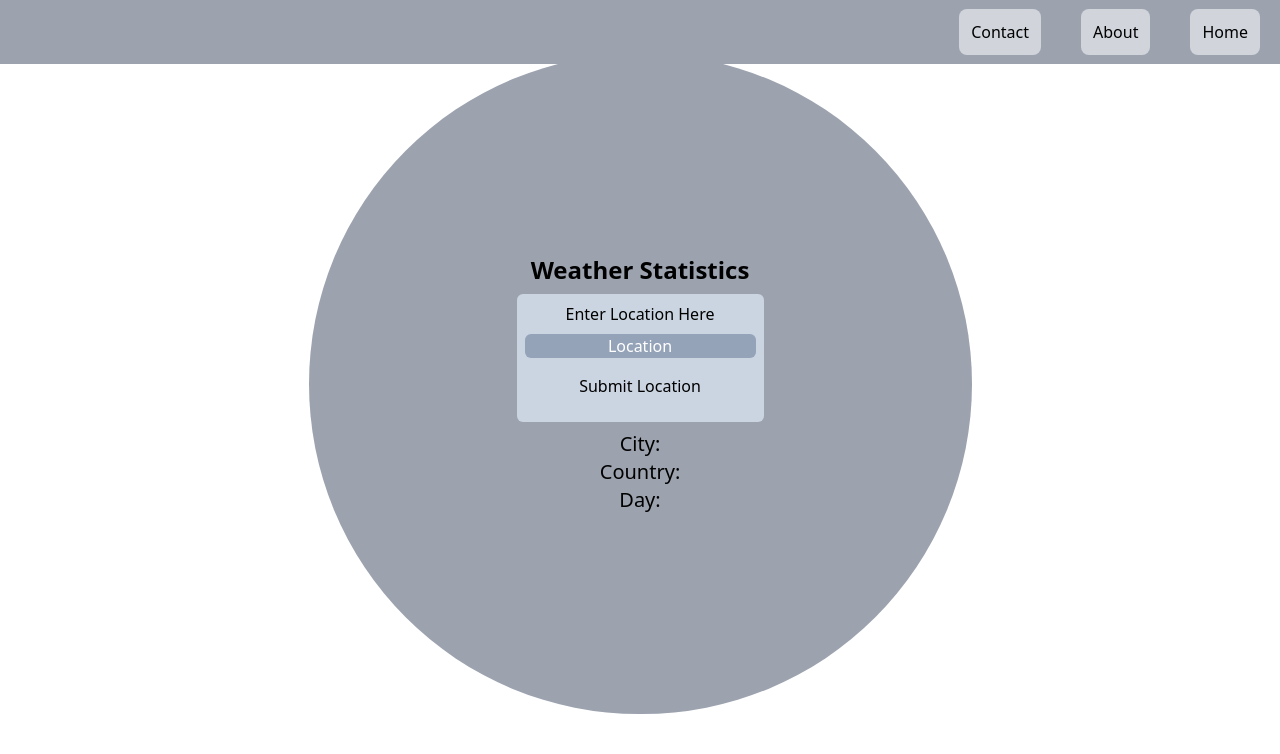
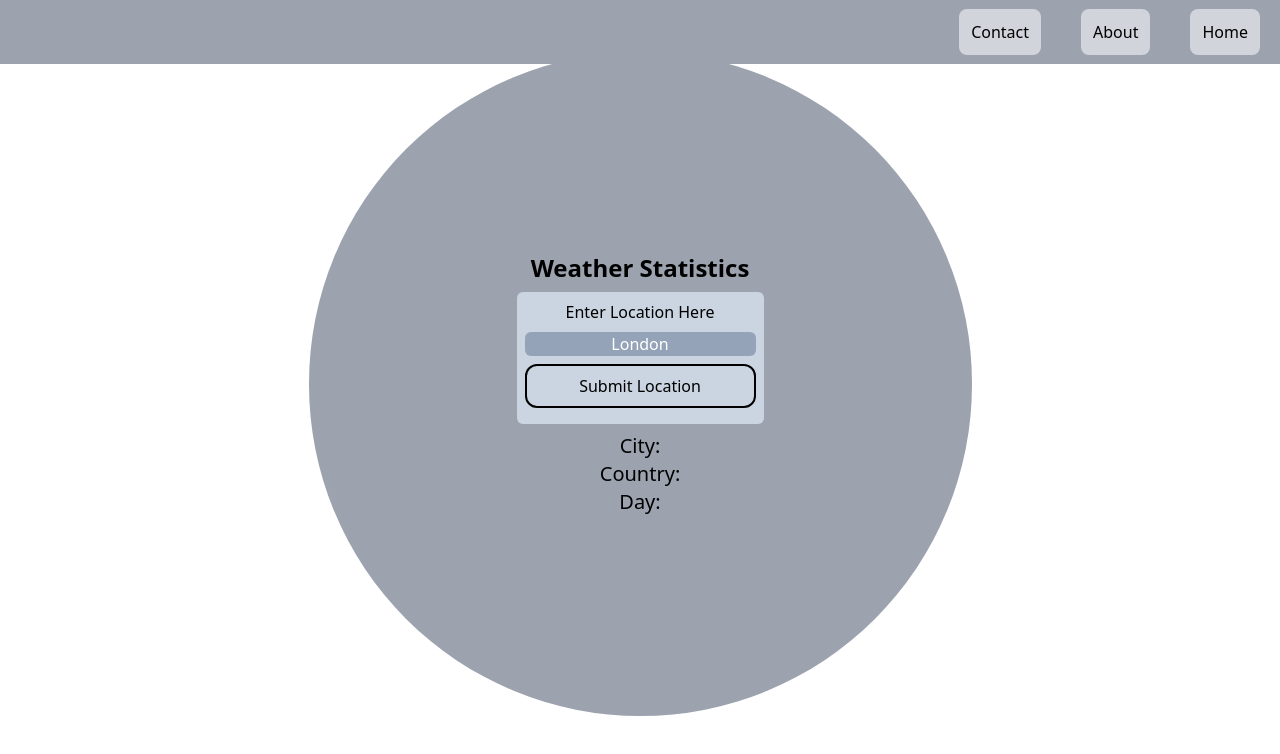
Before and after one commit to MicrosoftWord12/Weather-Forecast-React-App, a React (Create React App) app: page / in a window 1280 px wide. Shown: the top 754 px of the page. Built offline with nearby package versions, Linux system fonts and the light colour scheme; no server answers.

Commit message:
Userinput
User input as a city is working, tested:
Birmingham, London.

Added Check for if there is no location

Added DefaultValues for city if user types non

```diff
--- a/src/Components/Weather/Weather.tsx
+++ b/src/Components/Weather/Weather.tsx
@@ -5,6 +5,9 @@ import { WeatherResponse } from '../../Types/WeatherTypes'
 const Weather = () => {
 
     const [weatherResponse, setWeatherResponse] = React.useState<WeatherResponse>({} as WeatherResponse)
+    const [location, setLocation] = React.useState<string>('')
+    const [intervalTimer, setIntervalTimer] = React.useState<NodeJS.Timer>()
+    const [defaultValue, setDefaultValue] = React.useState<string>('London')
 
     const weatherApi = React.useMemo(() => new WeatherAPI(), [])
 
@@ -12,7 +15,7 @@ const Weather = () => {
         const fetchedData = async () => {
             try{
 
-                const data = await weatherApi.sendWeatherRequest("london")
+                const data = await weatherApi.sendWeatherRequest(location ? location : defaultValue)
 
                 setWeatherResponse(data)
 
@@ -20,15 +23,22 @@ const Weather = () => {
                 console.error('Error fetching data: ', error)
             }
         }
+
         fetchedData()
-    }, [weatherApi])
 
 
-    const input = (data: FormEvent) => {
+    }, [weatherApi, location])
+
+
+    const input = async (data: FormEvent) => {
         data.preventDefault()
         const dataInput = new FormData(data.target as HTMLFormElement)
         const dataInputString = dataInput.get('locationInput')
-        weatherApi.sendWeatherRequest(dataInputString as string)
+
+        console.log(dataInputString)
+        setLocation(dataInputString as string)
+        let weatherData = await weatherApi.sendWeatherRequest(dataInputString as string)
+        setWeatherResponse(weatherData)
     }
 
     return (
@@ -39,14 +49,14 @@ const Weather = () => {
 
                 <form className="flex flex-col justify-center text-center bg-slate-300 rounded-md p-2 m-2" onSubmit={(e) => input(e)}>
                     <label className="mb-2" htmlFor="locationInput">Enter Location Here</label>
-                    <input className="mb-2 rounded-md text-center bg-slate-400 text-white placeholder:text-white" id="locationInput" type="text" placeholder='Location' name='locationInput'/>
-                    <input className="mb-2 hover:bg-slate-500 p-2 cursor-pointer bg-slate-300 rounded-xl" type="submit" value="Submit Location" />
+                    <input className="mb-2 rounded-md text-center bg-slate-400 text-white placeholder:text-white" id="locationInput" type="text" placeholder='Location' name='locationInput' defaultValue={defaultValue} />
+                    <input className="mb-2 hover:bg-slate-500 p-2 cursor-pointer bg-slate-300 rounded-xl border-2 border-black" type="submit" value="Submit Location"/>
                 </form>
 
 
                 <div className='text-center text-xl'>
                     <div>
-                        <p>City: {weatherApi.getRegion()}</p>
+                        <p>City: {weatherApi.getName()}</p>
                     </div>
                     <div>
                         <p>Country: {weatherApi.getCountry()}</p>
--- a/src/Server/APIs/WeatherAPI.ts
+++ b/src/Server/APIs/WeatherAPI.ts
@@ -15,6 +15,9 @@ export default class WeatherAPI {
     public async sendWeatherRequest(API_URL_LOCATION: string) {
         this.API_URL_LOCATION = API_URL_LOCATION;
         const url = `${this.API_URL}?key=${this.API_KEY}&q=${this.API_URL_LOCATION}}`
+
+        if(!this.API_URL_LOCATION) throw new Error("No location provided")
+
 
         try{
             const response = await fetch(url)
```
